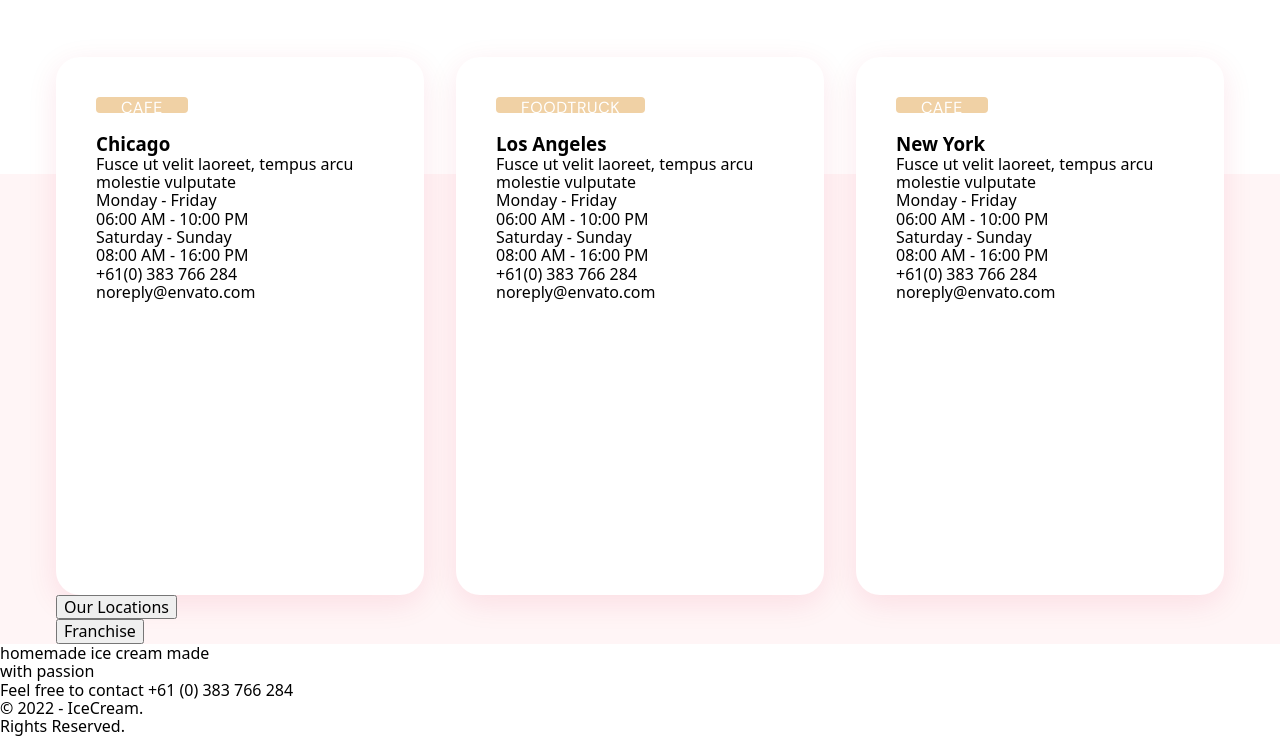
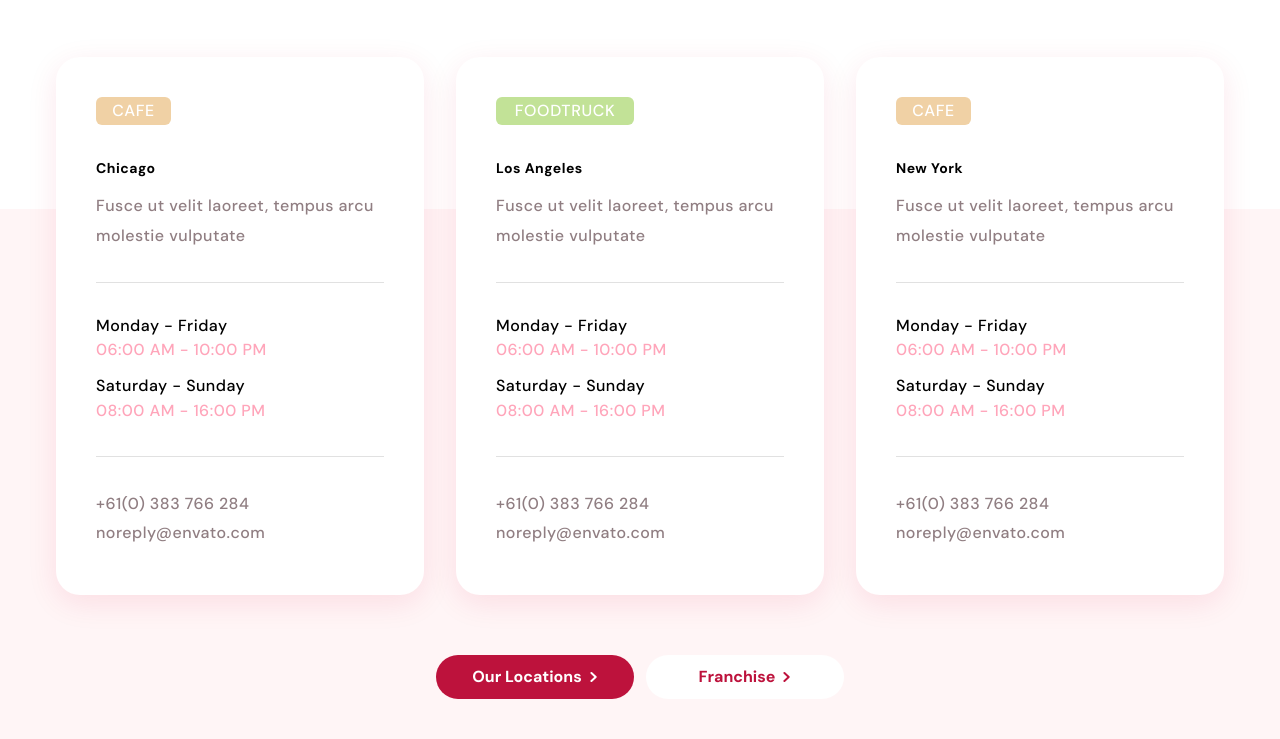
Before and after one commit to Stanislav-lebid/team-project, a website built with Parcel: page src/index.html in a window 1280 px wide. Shown: the part 1156-1895 px from the top of the page. Built offline with nearby package versions, Linux system fonts and the light colour scheme.

Commit message:
add-section-contact

```diff
--- a/src/index.js
+++ b/src/index.js
@@ -0,0 +1 @@
+import './js/_modal-location';
--- a/src/partials/contact.html
+++ b/src/partials/contact.html
@@ -4,7 +4,7 @@
         <ul class="contact-list">
             <li class="contact-item">
 
-                <p class="contact-item__category"> CAFE</p>
+                <p class="contact-item__category"> Cafe</p>
               <div class="contact-item__information">
                   <h3 class="contact-item__sity">Chicago</h3>
                   <p class="contact-item__text">Fusce ut velit laoreet, tempus arcu molestie vulputate</p>
@@ -20,12 +20,12 @@
                     </li>
               </ul>
               <ul class="contact-item__data">
-                    <li><a href="tel:+610383766284" class="contacts-card__link">+61(0) 383 766 284 </a></li>
-                    <li><a href="mailto:noreply@envato.com" class="contacts-card__link">noreply@envato.com</a></li>
+                    <li><a href="tel:+610383766284" class="contact-item__link">+61(0) 383 766 284 </a></li>
+                    <li><a href="mailto:noreply@envato.com" class="contact-item__link">noreply@envato.com</a></li>
               </ul>
             </li>
             <li class="contact-item">
-                <p class="contact-item__category">FOODTRUCK</p>
+                <p class="contact-item__category contact-item__foodtruck ">FOODTRUCK</p>
                 <div class="contact-item__information">
                     <h3 class="contact-item__sity">Los Angeles</h3>
                     <p class="contact-item__text">Fusce ut velit laoreet, tempus arcu molestie vulputate</p>
@@ -41,8 +41,8 @@
                       </li>
                 </ul>
                 <ul class="contact-item__data">
-                      <li><a href="tel:+610383766284" class="contacts-card__link">+61(0) 383 766 284 </a></li>
-                      <li><a href="mailto:noreply@envato.com" class="contacts-card__link">noreply@envato.com</a></li>
+                      <li><a href="tel:+610383766284" class="contact-item__link">+61(0) 383 766 284 </a></li>
+                      <li><a href="mailto:noreply@envato.com" class="contact-item__link">noreply@envato.com</a></li>
                 </ul>
             </li>
             <li class="contact-item">
@@ -62,17 +62,25 @@
                       </li>
                 </ul>
                 <ul class="contact-item__data">
-                      <li><a href="tel:+610383766284" class="contacts-card__link">+61(0) 383 766 284 </a></li>
-                      <li><a href="mailto:noreply@envato.com" class="contacts-card__link">noreply@envato.com</a></li>
+                      <li><a href="tel:+610383766284" class="contact-item__link">+61(0) 383 766 284 </a></li>
+                      <li><a href="mailto:noreply@envato.com" class="contact-item__link">noreply@envato.com</a></li>
                 </ul>
             </li>
         </ul>
-        <ul class="contact-button">
+        <ul class="contact-button ">
             <li class="contact-button__item">
-                <button class="contact-button__element" >Our Locations</button>
+                <button class="contact-button__element button " data-modal-location-open>Our Locations
+                    <svg class="contact-button__icon">
+                        <use href="./images/icons/sprite.svg#arrow"></use>
+                    </svg>
+                </button>
             </li>
             <li class="contact-button__item">
-                <button class="contact-button__element" >Franchise</button>
+                <button class="contact-button__element--second button" >Franchise
+                    <svg class="contact-button__icon contact-button__icon--second  ">
+                        <use href="./images/icons/sprite.svg#arrow"></use>
+                     </svg>
+                </button>
             </li>
         </ul>
     </div>
--- a/src/sass/_contact.scss
+++ b/src/sass/_contact.scss
@@ -1,20 +1,42 @@
+
+.contact-section{
+    padding-bottom: 40px;
+    @include media-min(1200px) {
+        padding-bottom: 120px;
+    }
+}
+
+
+
 .contact-item{
-    // max-width: 280px;
-    // max-height: 412px;
+    font-size: 12px;
+    font-family: var(--fontFamaly-secondary);
     padding: 40px 32px;
     box-shadow: 0 8px 30px rgba(212,20,67,.1);
     border-radius: 24px;
     background-color: var( --colorText-secondary);
     margin-bottom: 20px;
+    line-height: 18px;
+
+//     max-width: 280px;
+//    max-height: 412px;
     @include media-min(320px) {
         width: 280px;
         height: 412px;
+        font-size: 12px;
+        font-weight: 500;
+        letter-spacing: 0.04em;
+        line-height: 1.83;
     }
+
     @include media-min(768px) {
         margin-bottom: 0;
         margin-right: 32px;
         width: 224px;
         height: 528px;
+        font-size: 14px;
+        letter-spacing: 0.03em;
+        line-height: 1.83;
         &:last-child{
             margin-right: 0;
         }
@@ -24,8 +46,15 @@
         padding: 40px 40px;
         width: 368px;
         height: 538px;
+        font-size: 16px;
 
+
+    }
     &__category{
+        display: flex;
+        align-items: center;
+        justify-content: center;
+        height: 100vh;
         text-transform: uppercase;
         text-align: center;
         letter-spacing: .04em;
@@ -34,12 +63,92 @@
         background-color: var(--bgc-other);
         border-radius: 4px;
         margin-bottom: 20px;
-            padding: 0 25px;
         line-height: 1.4;
-            display: inline-block;
-            padding-bottom: 4px;
         font-family: var(--fontFamaly-secondary);
+        width: 80px;
+        @include media-min(768px) {
+            width: 73px;
+            height: 28px;
+            border-radius: 6px;
+            margin-bottom: 32px;
         }
+        @include media-min(1200px) {
+            width: 75px;
+
+        }
+    }
+    &__foodtruck{
+        width: 130px;
+        background-color: var(--bgc-accent);
+
+        @include media-min(768px) {
+            width: 138px;
+        }
+
+    }
+
+
+    &__sity{
+        font-size: 12px;
+        margin-bottom: 8px;
+        line-height: 22.32px;
+        @include media-min(768px) {
+            font-size: 14px;
+            margin-bottom: 12px;
+        }
+        @include media-min(1200px) {
+           font-size: 14px;
+
+        }
+    }
+    &__text{
+        color: var(--colorText-accent);
+    }
+    &__information{
+        margin-bottom: 24px;
+        @include media-min(768px) {
+            margin-bottom: 32px;
+        }
+        @include media-min(1200px) {
+
+        }
+    }
+    &__day{
+       line-height: 22.32px;
+
+        color: var(--colorText-other);
+    }
+    &__time{
+        line-height:26.04px;
+        color: var(--colorText-third);
+    }
+    &__element{
+        margin-bottom: 8px;
+        @include media-min(768px) {
+            margin-bottom: 12px
+
+        }
+        &:last-child{
+            margin-bottom: 0
+            ;
+        }
+    }
+    &__schedule{
+        margin-bottom: 24px;
+        border-top: 1px solid var(--border-decorative);
+        border-bottom: 1px solid var(--border-decorative);
+        padding-top: 24px;
+        padding-bottom: 24px;
+        @include media-min(768px) {
+            margin-bottom: 32px;
+            padding-top: 32px;
+            padding-bottom: 32px;
+            line-height: 29.76px
+        }
+    }
+    &__link{
+        color: var(--colorText-accent);
+        line-height: 18px;
 
     }
 }
@@ -62,3 +171,61 @@
         display: flex;
     }
 }
+.contact-button{
+    display: flex;
+    flex-direction: column; /* Розташування в колонку */
+    justify-content: center; /* Горизонтальне центрування */
+    align-items: center;
+    @media screen and (min-width:768px){
+        display: flex;
+        flex-direction:row;
+        margin-top: 60px;
+    }
+    &__element{
+        color: #fff;
+        background-color: var(--bgc-btnHoverAccent);
+        width: 161.45px;
+        scale: 1;
+        &:hover,:focus{
+            background-color: var(--bgc-btnHoverAccent);
+            transform: scale(1.1);
+        }
+        @media screen and (min-width:768px){
+            width: 191px;
+         }
+         @media screen and (min-width:1200px){
+           width: 198px;
+         }
+
+    }
+    &__element--second{
+        color: var(--bgc-btnHoverAccent);
+        background-color: #fff;
+        width: 161px;
+        margin-top: 10px;
+        scale: 1;
+        &:hover,:focus{
+            background-color: var(--bgc-btnHover);
+            transform: scale(1.1);
+        }
+
+        @media screen and (min-width:768px){
+           margin-top: 0;
+           margin-left: 14px;
+           width: 191px;
+        }
+        @media screen and (min-width:1200px){
+           margin-left: 12px;
+           width: 198px;
+        }
+    }
+    &__icon{
+        width: 8px;
+        height: 10px;
+        fill: #fff;
+        margin-left: 8px;
+    }
+    &__icon--second{
+        fill: var(--bgc-btnHoverAccent);
+    }
+}
```
Also changed, not shown: src/js/_modal-locatio.js (added, +15 -0 lines), CSS/index.min.css, 1 other file. Lines whose indentation alone changed are shown as unchanged.
